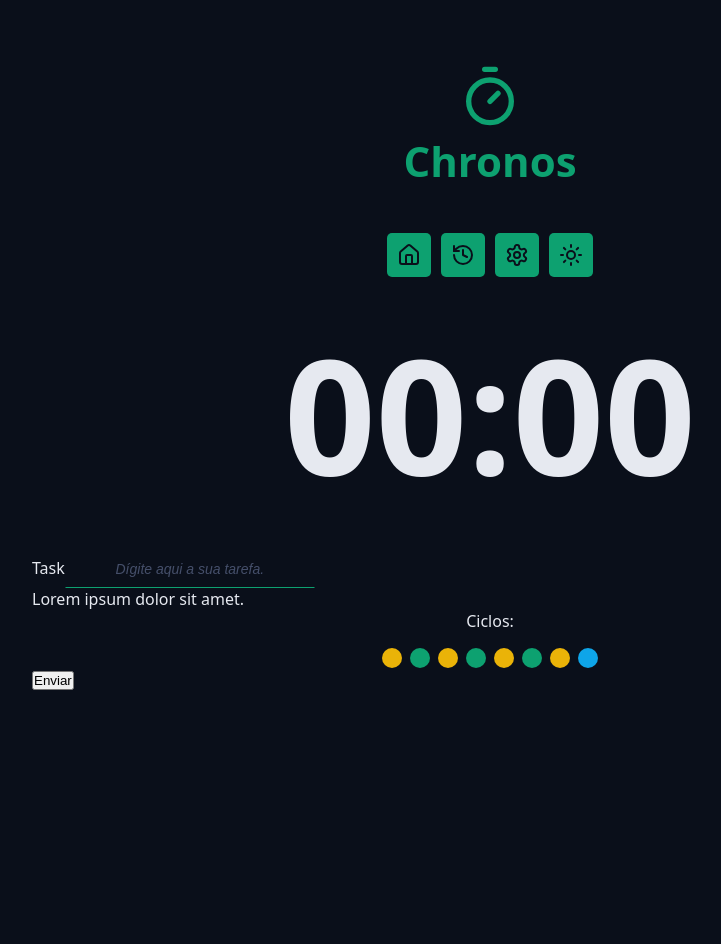
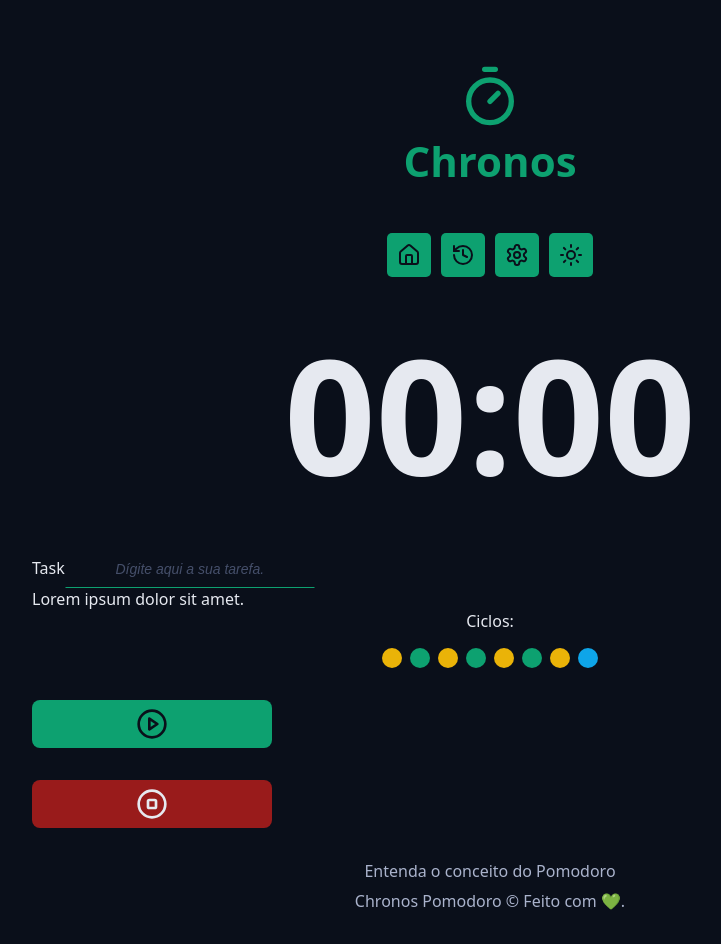
Before and after one commit to atomsdeveloper/chronos-pomodoro, a React (Vite) app: page / in a window 1280 px wide. Shown: the whole page, without its empty margins (150-871 px from the left). Before the commit the page ends 800 px from the top, so only its background shows below. Built offline with nearby package versions, Linux system fonts and the light colour scheme.

Commit message:
feat: added Button and Footer components in App

```diff
--- a/src/App.tsx
+++ b/src/App.tsx
@@ -1,9 +1,13 @@
+import { PlayCircleIcon, StopCircleIcon } from 'lucide-react';
+
 import { Container } from './components/Container';
-import { CountDown } from './components/CountDown';
-import { Cycles } from './components/Cycles';
-import { Input } from './components/Input';
 import { Logo } from './components/Logo';
 import { Menu } from './components/Menu';
+import { CountDown } from './components/CountDown';
+import { Input } from './components/Input';
+import { Cycles } from './components/Cycles';
+import { Button } from './components/Button';
+import { Footer } from './components/Footer';
 
 import './styles/global.css';
 import './styles/theme.css';
@@ -43,9 +47,14 @@ export function App() {
           </div>
 
           <div className='formRow'>
-            <button>Enviar</button>
+            <Button icon={<PlayCircleIcon />} color='green' />
+            <Button icon={<StopCircleIcon />} color='red' />
           </div>
         </form>
+      </Container>
+
+      <Container>
+        <Footer />
       </Container>
     </>
   );
```
